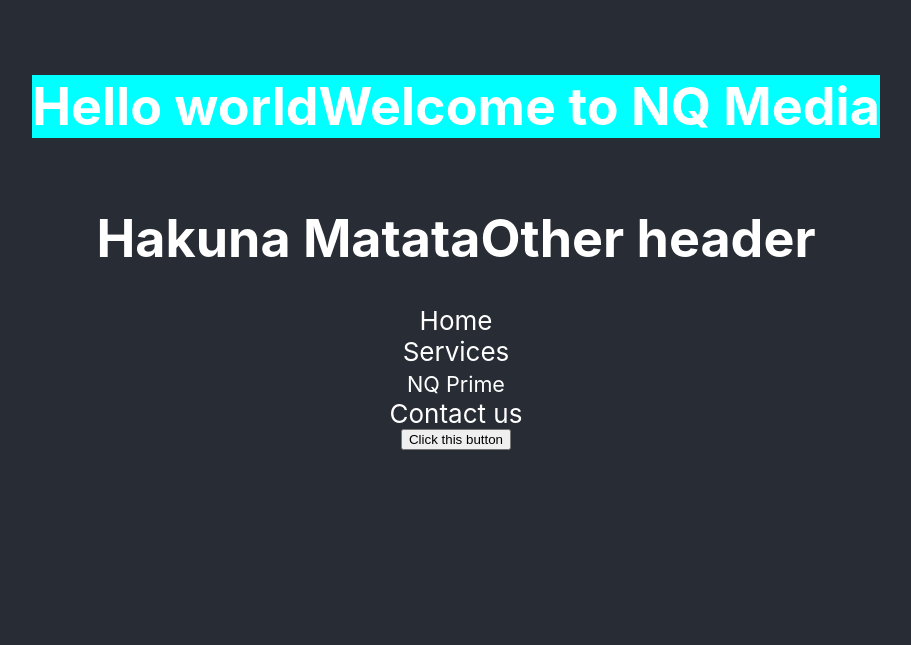
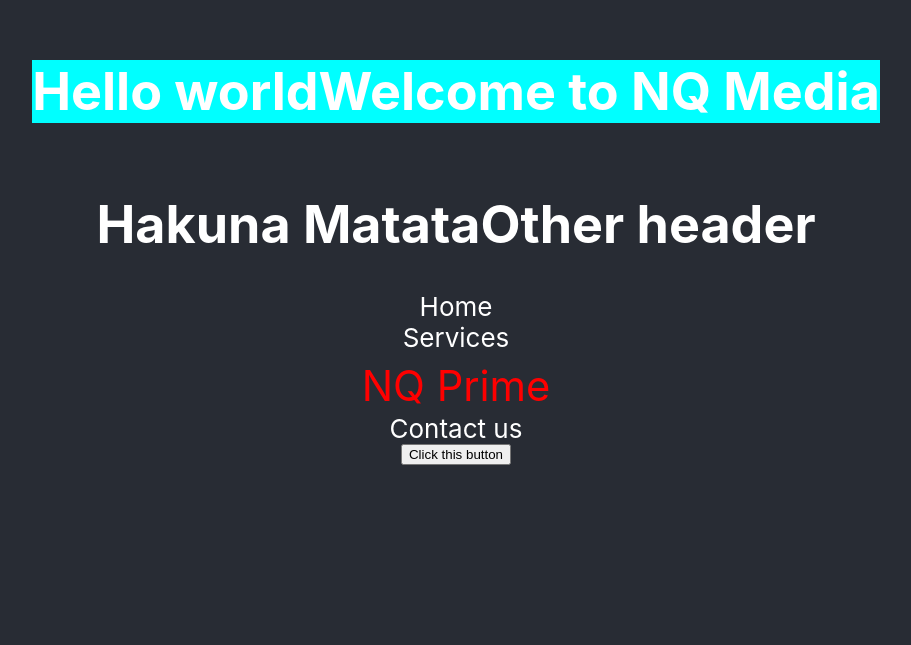
Before and after one commit to Ngufuli/ReactJS, a React (Create React App) app in the folder my-app/: page / in a window 1280 px wide. Shown: the part 155-800 px from the top of the page, without its empty margins (184-1095 px from the left). Built offline with nearby package versions, Linux system fonts and the light colour scheme.

Commit message:
Inline style

```diff
--- a/my-app/src/Header.js
+++ b/my-app/src/Header.js
@@ -1,5 +1,10 @@
 import React, {Component} from 'react';
 import styles from './App.module.css';
+
+const size = {
+    fontSize: '50px',
+    color: 'red'
+}
 
 function Header(props){
     const {name, desc} = props;
@@ -10,7 +15,7 @@
     return <div className="App-header">
         <h1 className={styles.backGroundColor}>{desc}Welcome to NQ Media</h1>
         <h1>{name}Other header</h1>
-        <span>Home</span> <span>Services</span> <span><small>NQ Prime</small></span> <span>Contact us</span>
+        <span>Home</span> <span>Services</span> <span style={size}><small>NQ Prime</small></span> <span>Contact us</span>
         <button onClick={clickMe}>Click this button</button>
     </div>
 }
```
